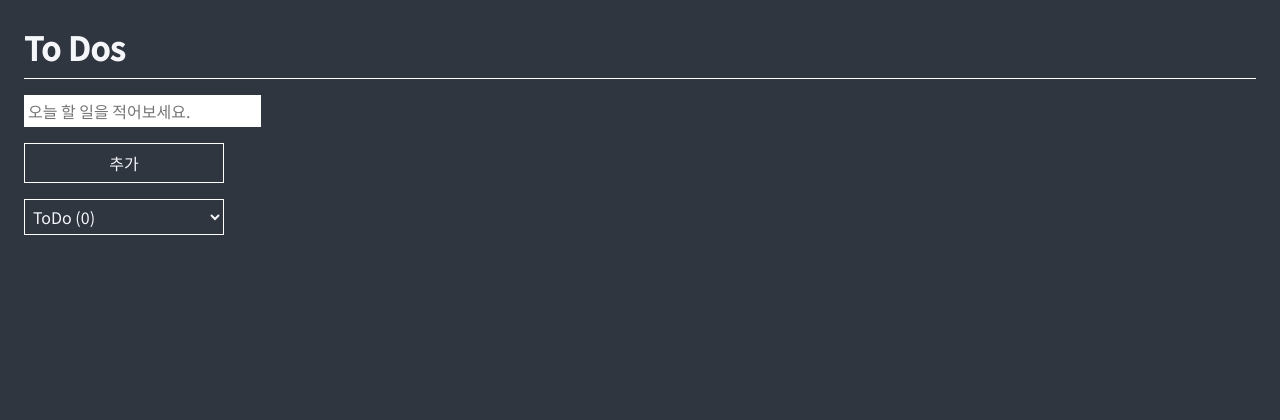
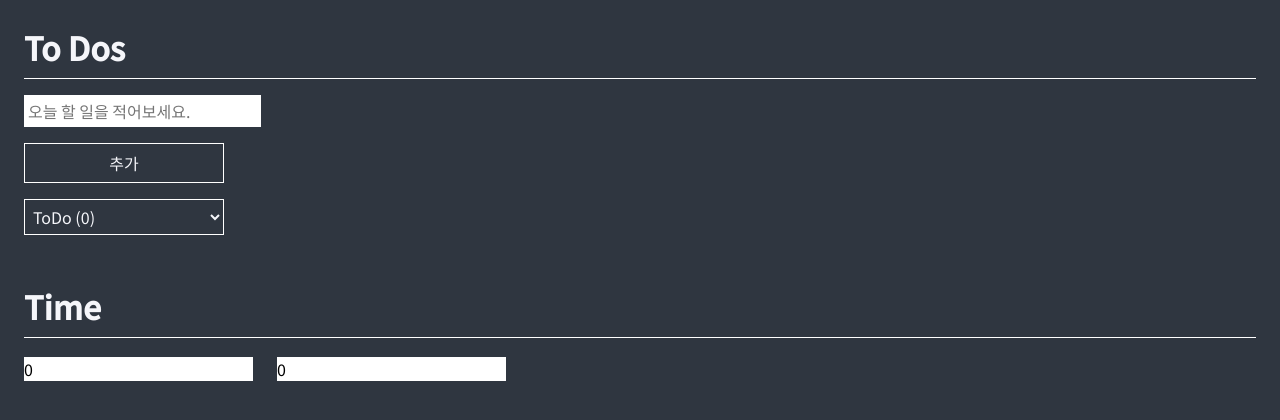
Before and after one commit to k-sang-soo/k-sang-soo-Step-2.-typescript-todo-list, a React (Create React App) app: page / in a window 1280 px wide. Shown: the top 420 px of the page. Built offline with nearby package versions, Linux system fonts and the light colour scheme.

Commit message:
selector set 함수 가이드

```diff
--- a/src/App.tsx
+++ b/src/App.tsx
@@ -1,12 +1,14 @@
-import React from "react";
-import { GlobalStyle } from "./StyledReset";
-import ToDoList from "./components/ToDoList";
+import React from 'react';
+import { GlobalStyle } from './StyledReset';
+import ToDoList from './components/ToDoList';
+import Time from './components/Time';
 
 function App() {
     return (
         <>
             <GlobalStyle />
             <ToDoList />
+            <Time />
         </>
     );
 }
--- a/src/atoms.tsx
+++ b/src/atoms.tsx
@@ -1,4 +1,5 @@
 import { atom, selector } from 'recoil';
+import { log } from 'util';
 
 export enum toDoStorage {
     'TODOS_STORAGE' = 'TODOS_STORAGE',
@@ -6,6 +7,10 @@ export enum toDoStorage {
 
 const Storages = JSON.parse(localStorage.getItem(toDoStorage.TODOS_STORAGE) as any);
 
+//enum을 사용하면 실수를 줄 일수 있다.
+//enum 의 가르키는 초기 값은 숫자다
+// ex) Categories.To_DO === 0
+// 아래처럼 name을 지정해 줄 수 있음.
 export enum Categories {
     'TO_DO' = 'TO_DO',
     'DOING' = 'DOING',
@@ -28,6 +33,11 @@ export const toDoState = atom<IToDoData[]>({
     default: Storages ? Storages : [],
 });
 
+export const minutesState = atom({
+    key: 'minutes',
+    default: 0,
+});
+
 export const toDoSelector = selector({
     key: 'toDoSelector',
     get: ({ get }) => {
@@ -36,3 +46,15 @@ export const toDoSelector = selector({
         return toDos.filter((toDo) => toDo.category === category);
     },
 });
+
+export const hourSelector = selector({
+    key: 'hours',
+    get: ({ get }) => {
+        const minutes = get(minutesState);
+        return minutes / 60;
+    },
+    set: ({ set }, newValue) => {
+        const minutes = Number(newValue) * 60;
+        set(minutesState, minutes);
+    },
+});
--- /dev/null
+++ b/src/components/Time.tsx
@@ -0,0 +1,35 @@
+import { useRecoilState, useRecoilValue } from 'recoil';
+import { hourSelector, minutesState } from '../atoms';
+function Time() {
+    const [minutes, setMinutes] = useRecoilState(minutesState);
+    // useRecoilState 매개변수를 selector로 받는 경우에는 첫 번째 요소는 get property로 부터 return 값
+    // 두 번째 요소는 set property로 부터 return 한 값
+    const [hours, setHours] = useRecoilState(hourSelector);
+    const onMinutesChange = (event: React.FormEvent<HTMLInputElement>) => {
+        setMinutes(+event.currentTarget.value);
+    };
+    const onHoursChange = (event: React.FormEvent<HTMLInputElement>) => {
+        setHours(+event.currentTarget.value);
+    };
+    return (
+        <>
+            <div style={{ padding: '24px' }}>
+                <h2
+                    style={{
+                        fontSize: '32px',
+                        fontWeight: 'bold',
+                        marginBottom: '16px',
+                        paddingBottom: '8px',
+                        borderBottom: '1px solid #FFF',
+                    }}
+                >
+                    Time
+                </h2>
+                <input value={minutes} onChange={onMinutesChange} type="number" placeholder="Minutes" style={{ marginRight: '24px', color: '#000' }} />
+                <input value={hours} onChange={onHoursChange} type="number" placeholder="Hours" style={{ color: '#000' }} />
+            </div>
+        </>
+    );
+}
+
+export default Time;
```
Also changed, not shown: src/components/ToDoList.tsx (+3 -4 lines). Lines whose indentation alone changed are shown as unchanged.
